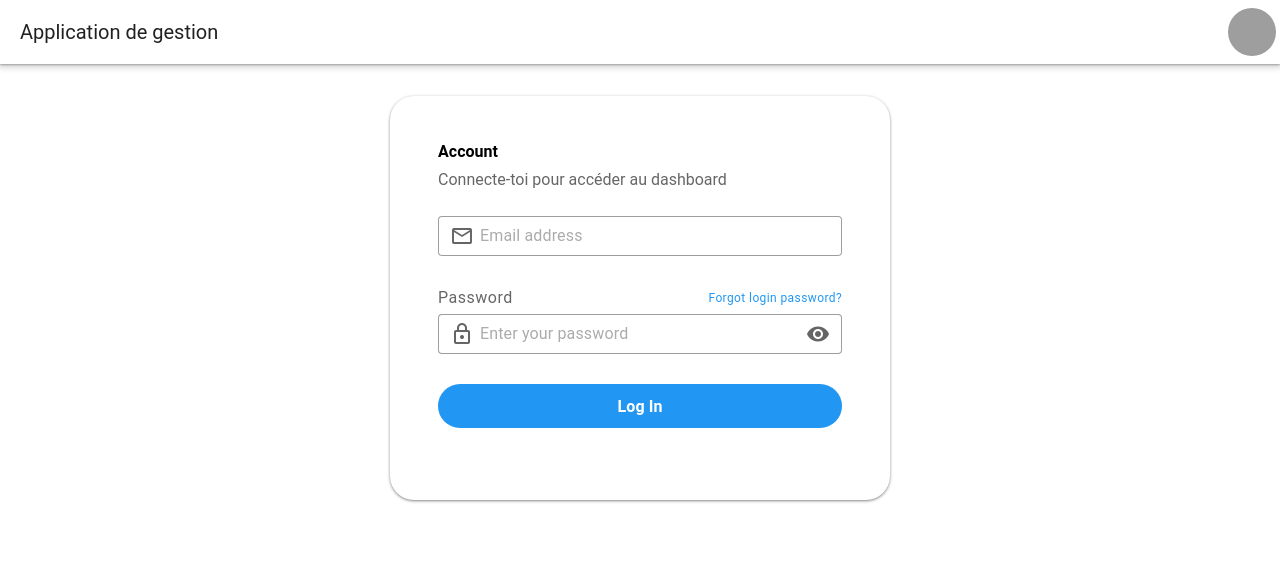
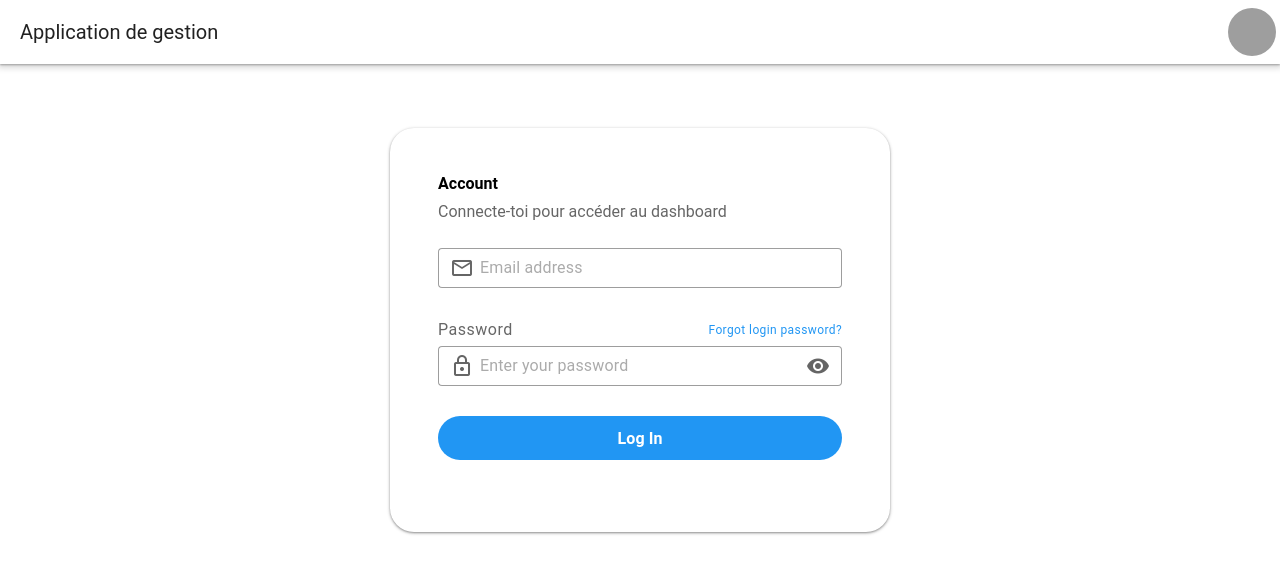
Before and after one commit to GenXwater/vueJS_exercices, a Nuxt app in the folder vue_app_gestion/: page /login in a window 1280 px wide. Shown: the top 574 px of the page. Built offline with nearby package versions, Linux system fonts and the light colour scheme; grey boxes are pictures that could not be loaded.

Commit message:
Adjust padding in login template for improved layout consistency

```diff
--- a/vue_app_gestion/app/pages/login.vue
+++ b/vue_app_gestion/app/pages/login.vue
@@ -1,5 +1,5 @@
 <template>
-  <div class="d-flex align-center justify-center pa-4 fill-height">
+  <div class="d-flex align-center justify-center pa-4 pt-12 fill-height">
     <v-card
       class="mx-auto px-12 pt-11 pb-10"
       color="surface"
```
